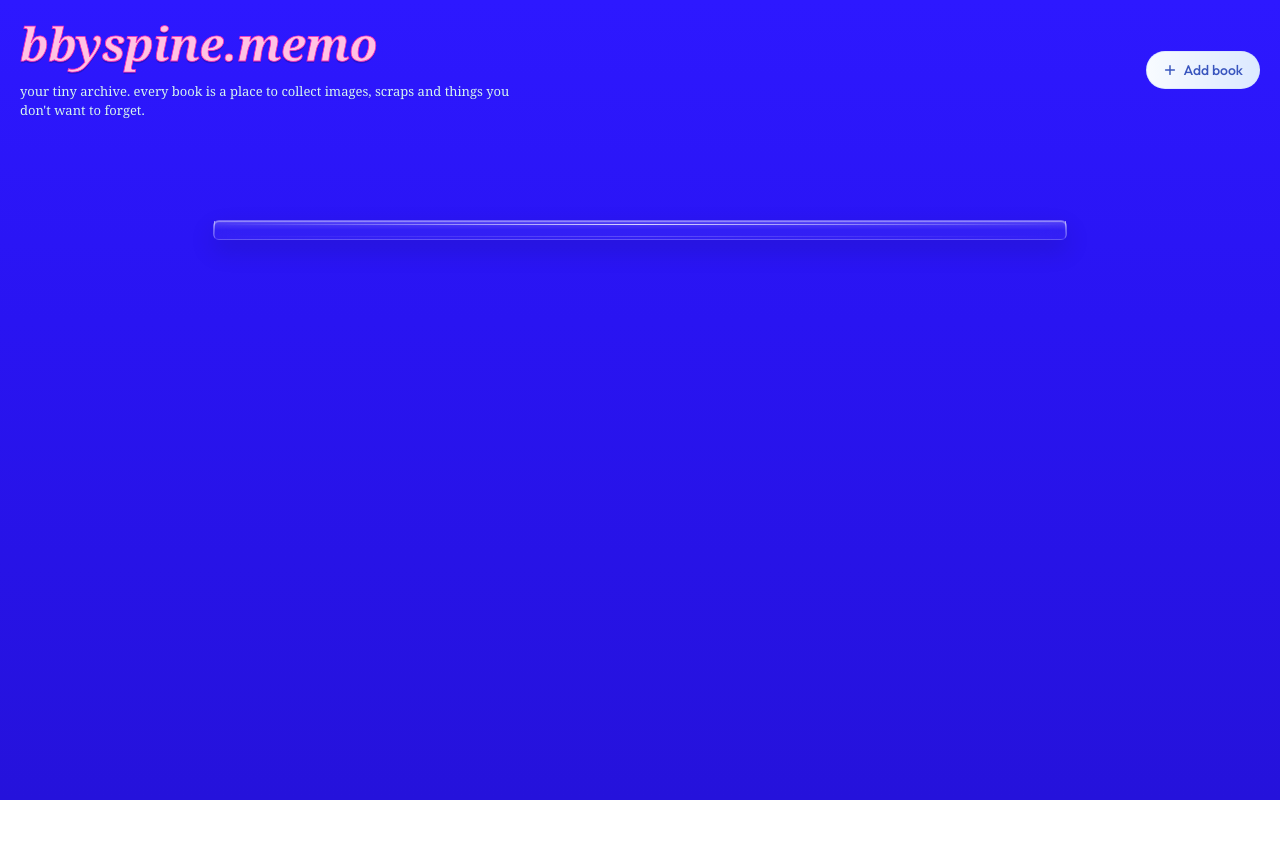
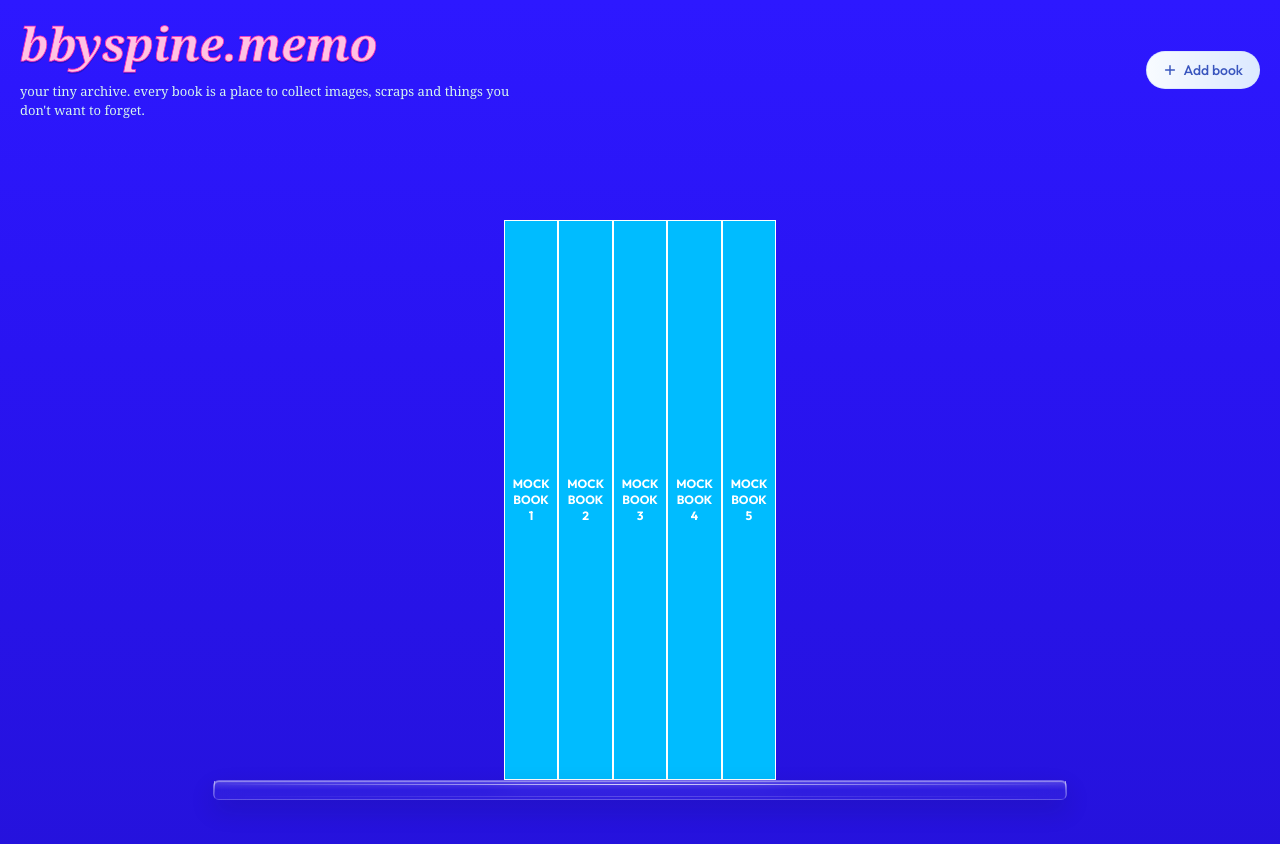
Before and after one commit to leeluse/bbyspine.memo, a Next.js app: page / in a window 1280 px wide. Shown: the top 844 px of the page. Before the commit the page ends 800 px from the top, so only its background shows below. Built offline with nearby package versions, Linux system fonts and the light colour scheme.

Commit message:
feat: BookSpineList 레이아웃 생성

```diff
--- a/src/app/components/bookshelf/BookShelf.tsx
+++ b/src/app/components/bookshelf/BookShelf.tsx
@@ -1,12 +1,10 @@
 import AcrylicShelf from "./AcrylicShelf";
-import BookSpine from "./BookSpine";
+import BookSpineList from "../bookspine/BookSpineList";
 
 export default function BookShelf() {
   return (
     <div className="py-20 flex flex-col items-center">
-    <div className=" flex justify-center items-center">
-
-    </div>
+        <BookSpineList />
         <AcrylicShelf />
     </div>
   )
--- /dev/null
+++ b/src/app/components/bookspine/BookSpine.tsx
@@ -0,0 +1,13 @@
+import { Book } from '@/types/book';
+
+interface BookSpineProps {
+    spine: Book;
+}
+
+export default function BookSpine({ spine }: BookSpineProps) {
+  return (
+    <div className='bg-sky-400 h-80 sm:h-140 w-12 sm:w-20 border flex items-center justify-center p-2 text-center text-white font-bold text-xs select-none'>
+        {spine.title}
+    </div>
+  )
+}
--- /dev/null
+++ b/src/app/components/bookspine/BookSpineList.tsx
@@ -0,0 +1,12 @@
+import { MOCK_BOOKS } from '@/data/books'
+import BookSpine from './BookSpine'
+
+export default function BookSpineList() {
+  return (
+        <div className=" flex justify-center items-center h-80 sm:h-140 w-12 sm:w-20">
+            {MOCK_BOOKS.map((book) => (
+                <BookSpine key={book.rating} spine={{...book}} />
+            ))}
+        </div>
+    )
+}
--- a/src/app/components/index.ts
+++ b/src/app/components/index.ts
@@ -6,5 +6,9 @@ export { default as CommonBtn } from "./button/CommonBtn";
 
 // Book Shelf
 export { default as BookShelf } from "./bookshelf/BookShelf";
-export { default as BookSpine } from "./bookshelf/BookSpine";
 export { default as AcrylicShelf } from "./bookshelf/AcrylicShelf";
+
+
+// Book Spine
+export { default as BookSpineList } from "./bookspine/BookSpineList";
+export { default as BookSpine } from "./bookspine/BookSpine";
--- /dev/null
+++ b/src/data/books.ts
@@ -0,0 +1,29 @@
+import { Book } from "@/types/book";
+
+export const MOCK_BOOKS: Book[] = [
+    {
+        title: 'MOCK BOOK 1',
+        authors: 'MOCK AUTHOR 1',
+        rating: 1,
+    },
+    {
+        title: 'MOCK BOOK 2',
+        authors: 'MOCK AUTHOR 2',
+        rating: 2,
+    },
+    {
+        title: 'MOCK BOOK 3',
+        authors: 'MOCK AUTHOR 3',
+        rating: 3,
+    },
+    {
+        title: 'MOCK BOOK 4',
+        authors: 'MOCK AUTHOR 4',
+        rating: 4,
+    },
+    {
+        title: 'MOCK BOOK 5',
+        authors: 'MOCK AUTHOR 5',
+        rating: 5,
+    },
+]
--- /dev/null
+++ b/src/types/book.ts
@@ -0,0 +1,5 @@
+export interface Book {
+    title: string;
+    authors: string;
+    rating: number;
+}
```
Also changed, not shown: src/app/components/bookshelf/BookSpine.tsx (deleted, +0 -7 lines).
